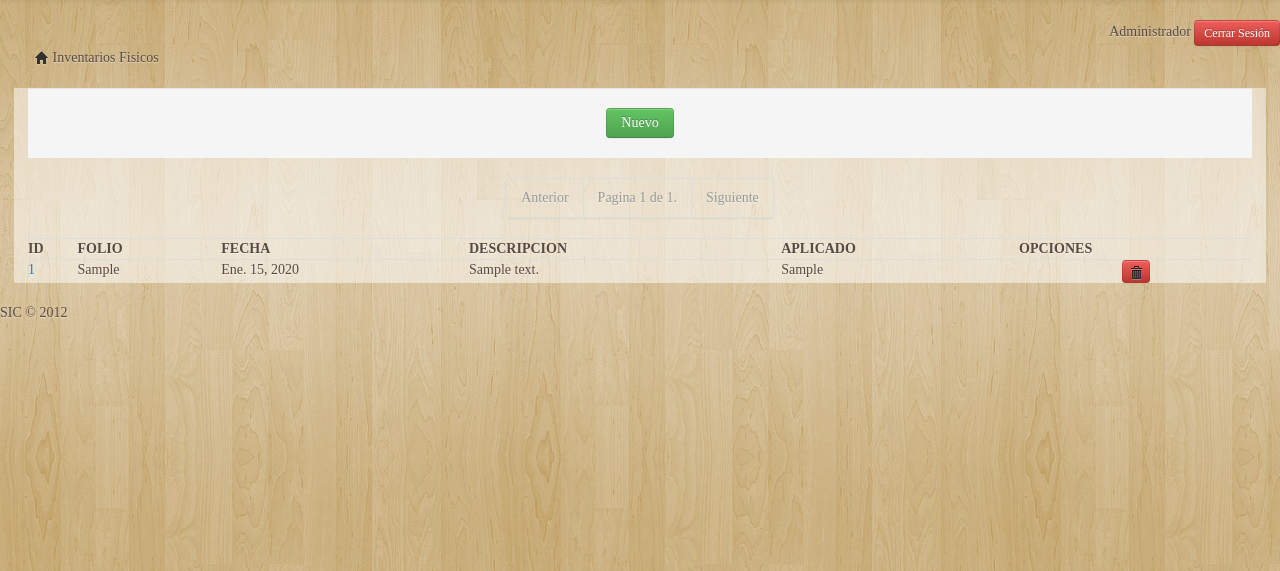
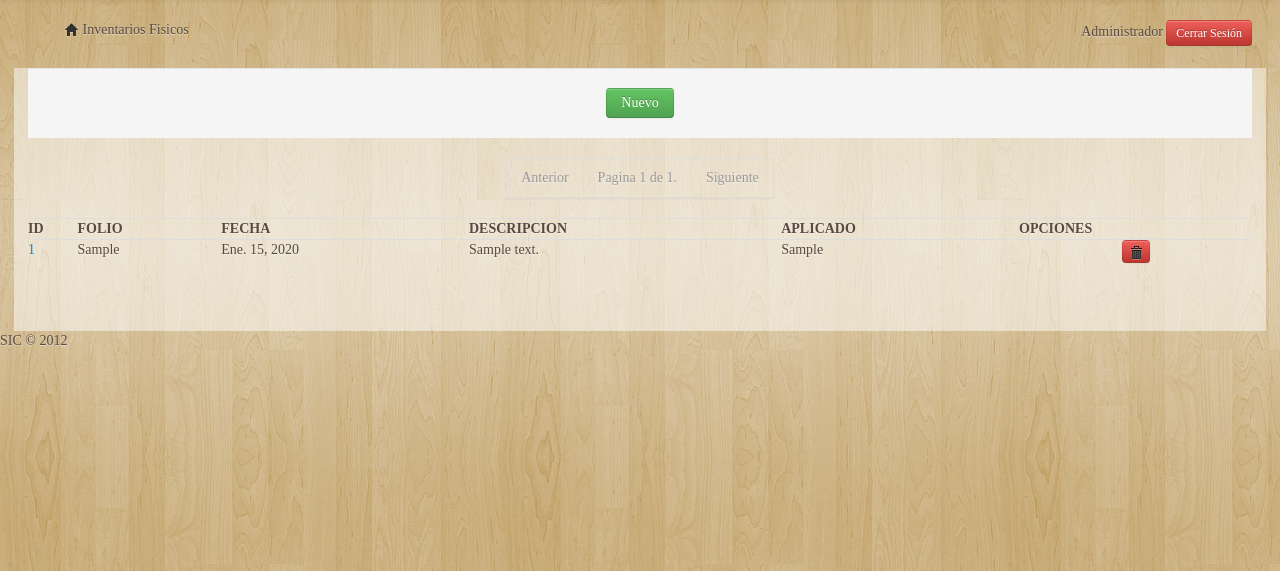
Before and after one commit to ServiciosdeIngenieriaComputacional/microsip_web, a Django app: page /InventariosFisicos/ in a window 1280 px wide. Shown: the part 43-614 px from the top of the page. Run offline with Django 3.2, Linux system fonts and the light colour scheme; a user stored in the database is signed in; tables that the repository leaves empty hold one stand-in row (values such as "Sample post"); parts of the project's set-up code (start-up, migrations or seed data) failed here and were passed over; some libraries are stand-ins or nearby versions; some web fonts are replaced.

Commit message:
se modifico diseño en botones

```diff
--- a/inventarios/static/css/base.css
+++ b/inventarios/static/css/base.css
@@ -10,7 +10,7 @@ body{
 	text-align: center;
 	padding: 1em;
 	padding-top: 0em;
-	padding-bottom: 0em;
+	padding-bottom: 2em;
 	margin-left: 1em;
 	margin-right: 1em;
 }
--- a/inventarios/templates/Entradas/entradas.html
+++ b/inventarios/templates/Entradas/entradas.html
@@ -66,4 +66,5 @@
       </ul>
     </div>
 </table>
+<br>
 {% endblock %}
--- a/inventarios/templates/Inventarios Fisicos/inventarios_fisicos.html
+++ b/inventarios/templates/Inventarios Fisicos/inventarios_fisicos.html
@@ -66,4 +66,5 @@
       </ul>
     </div>
 </table>
+<br>
 {% endblock %}
--- a/inventarios/templates/Salidas/salidas.html
+++ b/inventarios/templates/Salidas/salidas.html
@@ -66,4 +66,5 @@
       </ul>
     </div>
 </table>
+<br>
 {% endblock %}
--- a/inventarios/templates/base.html
+++ b/inventarios/templates/base.html
@@ -10,7 +10,7 @@
   <link href='http://fonts.googleapis.com/css?family=Marcellus+SC' rel='stylesheet' type='text/css'>
   {% block style_css %}{% endblock %}
 
-  <link rel='shortcut icon' href='{{STATIC_URL}}img/icono.png'>
+  <link rel='shortcut icon' href='{{STATIC_URL}}img/logo.jpg'>
 
   <script src="https://ajax.googleapis.com/ajax/libs/jquery/1.8.0/jquery.min.js" ></script>
   <script src='{{STATIC_URL}}js/bootstrap.js' ></script>
@@ -49,14 +49,17 @@
     </div>
   </div>
   <div id="breadcrumbs" style="margin-left: 35px;">
-    <div style="text-align:right; height:2em; clear:both;">
+    <div class='span4'>
+    {% block breadcrumb %}<a href="/"><i class="icon-home"></i></a>{% endblock %}
+    </div>
+    <div style="text-align:right; height:2em; margin-right: 2em;">
       {% if user.username %}
        Administrador <a class="btn btn-small btn-danger" href="/logout/">  Cerrar Sesión</a>
       {% else %}
         <a class="btn btn-small btn-success" href="/login/">Iniciar Sesión</a>
       {% endif %}
     </div>
-    {% block breadcrumb %}<a href="/"><i class="icon-home"></i></a>{% endblock %}
+
   </div>
   <section class='content'>
     <div class="pagecontent">
```
Also changed, not shown: inventarios/static/img/icon.png (added), inventarios/static/img/icono.png, inventarios/static/img/logo.jpg (added).
